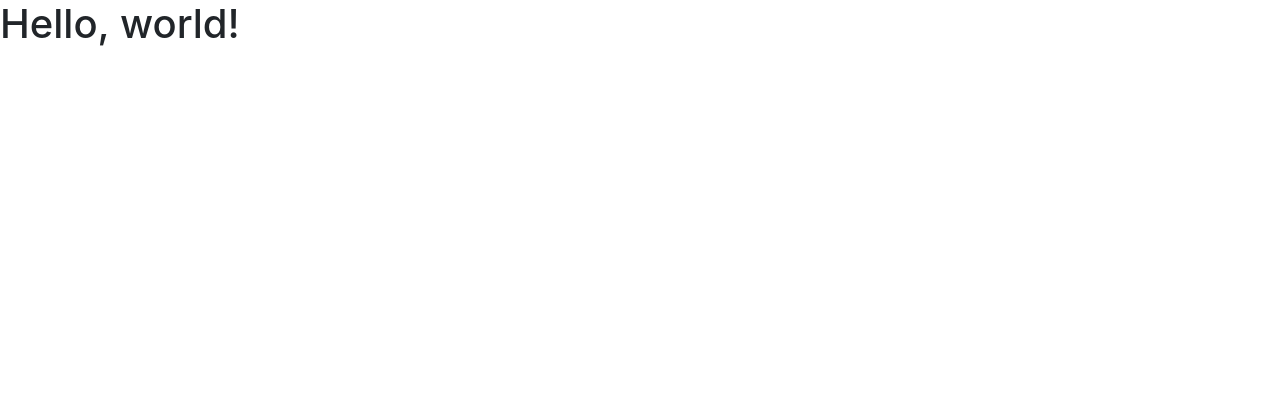
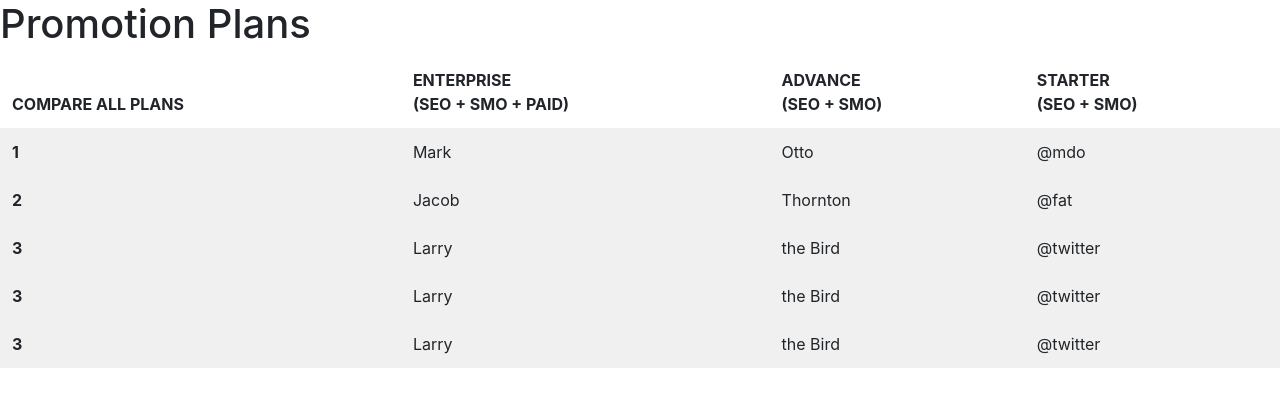
Before and after one commit to Christopher-Green424/daily-challenge-8, a plain HTML site: page index.html in a window 1280 px wide. Drawn offline with nearby package versions, Linux system fonts and the light colour scheme.

Commit message:
structured table before styling

```diff
--- a/css/styles.css
+++ b/css/styles.css
@@ -0,0 +1,15 @@
+.enterpriseHead {
+
+}
+
+.advanceHead {
+
+}
+
+.starterHead {
+
+}
+
+.tableBackground {
+    background-color: rgb(240, 240, 240);
+}
--- a/index.html
+++ b/index.html
@@ -9,11 +9,58 @@
     <link rel="stylesheet" href="https://cdn.jsdelivr.net/npm/bootstrap@4.5.3/dist/css/bootstrap.min.css" integrity="sha384-TX8t27EcRE3e/ihU7zmQxVncDAy5uIKz4rEkgIXeMed4M0jlfIDPvg6uqKI2xXr2" crossorigin="anonymous">
     <link rel="stylesheet" href="css/styles.css">
 
-    <title>Bootstrap Boilerplate</title>
+    <title>Daily Challenge #8</title>
   </head>
 
   <body>
-    <h1>Hello, world!</h1>
+
+    <h1>Promotion Plans</h1>
+
+    <!-- Table starts - Source: https://getbootstrap.com/docs/4.5/content/tables/ -->
+    <table class="table table-borderless">
+      <thead>
+        <tr>
+          <th scope="col">COMPARE ALL PLANS</th>
+          <th scope="col">ENTERPRISE <br> (SEO + SMO + PAID)</th>
+          <th scope="col">ADVANCE <br> (SEO + SMO)</th>
+          <th scope="col">STARTER <br> (SEO + SMO)</th>
+        </tr>
+      </thead>
+
+      <tbody class="tableBackground">
+        <tr>
+          <th scope="row">1</th>
+          <td>Mark</td>
+          <td>Otto</td>
+          <td>@mdo</td>
+        </tr>
+        <tr>
+          <th scope="row">2</th>
+          <td>Jacob</td>
+          <td>Thornton</td>
+          <td>@fat</td>
+        </tr>
+        <tr>
+          <th scope="row">3</th>
+          <td>Larry</td>
+          <td>the Bird</td>
+          <td>@twitter</td>
+        </tr>
+        <tr>
+          <th scope="row">3</th>
+          <td>Larry</td>
+          <td>the Bird</td>
+          <td>@twitter</td>
+        </tr>
+        <tr>
+          <th scope="row">3</th>
+          <td>Larry</td>
+          <td>the Bird</td>
+          <td>@twitter</td>
+        </tr>
+      </tbody>
+    </table>
+    <!-- Table ends -->
 
     <!-- Optional JavaScript; choose one of the two! -->
 
```
